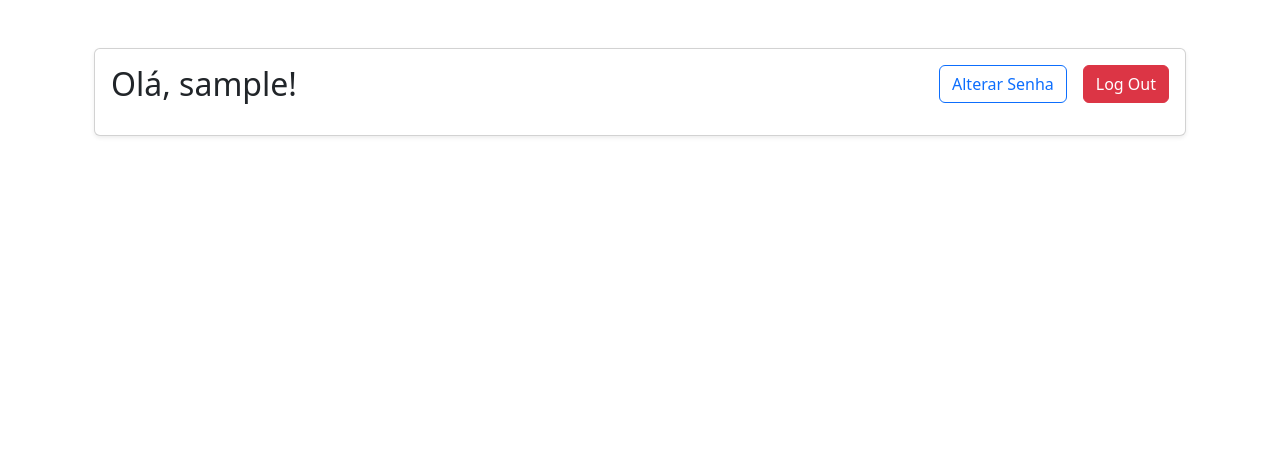
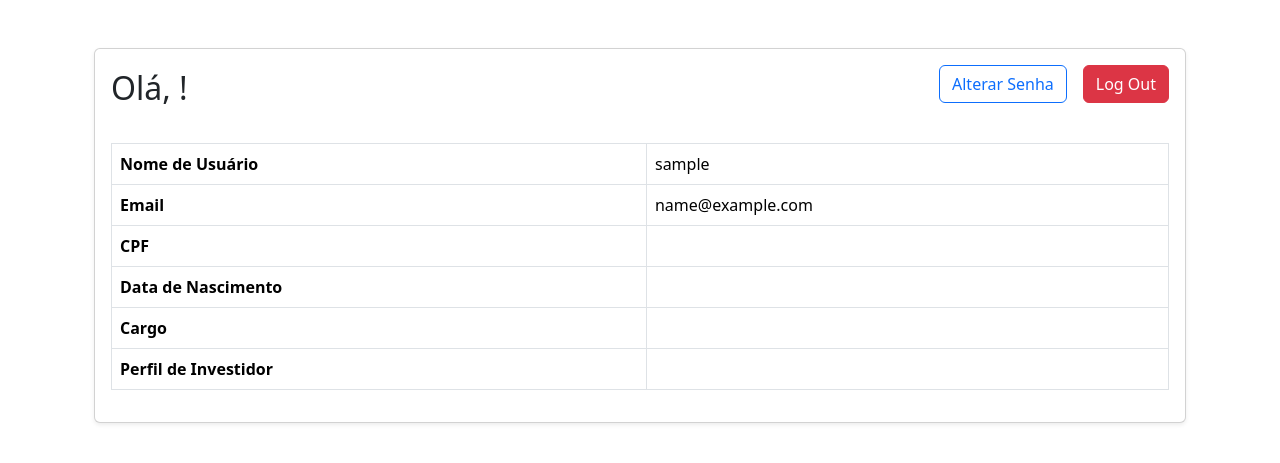
Before and after one commit to mateusroerig/pobre, a Django app: page /home/ in a window 1280 px wide. Shown: the top 463 px of the page. Run offline with Django 5.2, Linux system fonts and the light colour scheme; the visitor is signed in with stand-in values (Sample User, id 1).

Commit message:
feat: Adicionar dados do usuário na home

```diff
--- a/templates/home.html
+++ b/templates/home.html
@@ -6,8 +6,8 @@
 <div class="container mt-5">
     <div class="card shadow-sm">
         <div class="card-body">
-            <div class="d-flex justify-content-between">
-                <h2>Olá, {{ user.username }}!</h2>
+            <div class="d-flex justify-content-between align-items-center mb-4">
+                <h2>Olá, {{ user.nome }}!</h2>
                 <div class="d-flex justify-content-center gap-3">
                     <a href="{% url 'password_change' %}" class="btn btn-outline-primary mb-3">Alterar Senha</a>
                     <form action="{% url 'logout' %}" method="post" class="d-inline-block">
@@ -16,6 +16,36 @@
                     </form>
                 </div>
             </div>
+
+            <!-- Tabela com informações do usuário -->
+            <table class="table table-bordered">
+                <tbody>
+                    <tr>
+                        <th>Nome de Usuário</th>
+                        <td>{{ user.username }}</td>
+                    </tr>
+                    <tr>
+                        <th>Email</th>
+                        <td>{{ user.email }}</td>
+                    </tr>
+                    <tr>
+                        <th>CPF</th>
+                        <td>{{ user.cpf }}</td>
+                    </tr>
+                    <tr>
+                        <th>Data de Nascimento</th>
+                        <td>{{ user.data_nascimento|date:"d/m/Y" }}</td>
+                    </tr>
+                    <tr>
+                        <th>Cargo</th>
+                        <td>{{ user.cargo }}</td>
+                    </tr>
+                    <tr>
+                        <th>Perfil de Investidor</th>
+                        <td>{{ user.perfil_investidor }}</td>
+                    </tr>
+                </tbody>
+            </table>
         </div>
     </div>
 </div>
```
